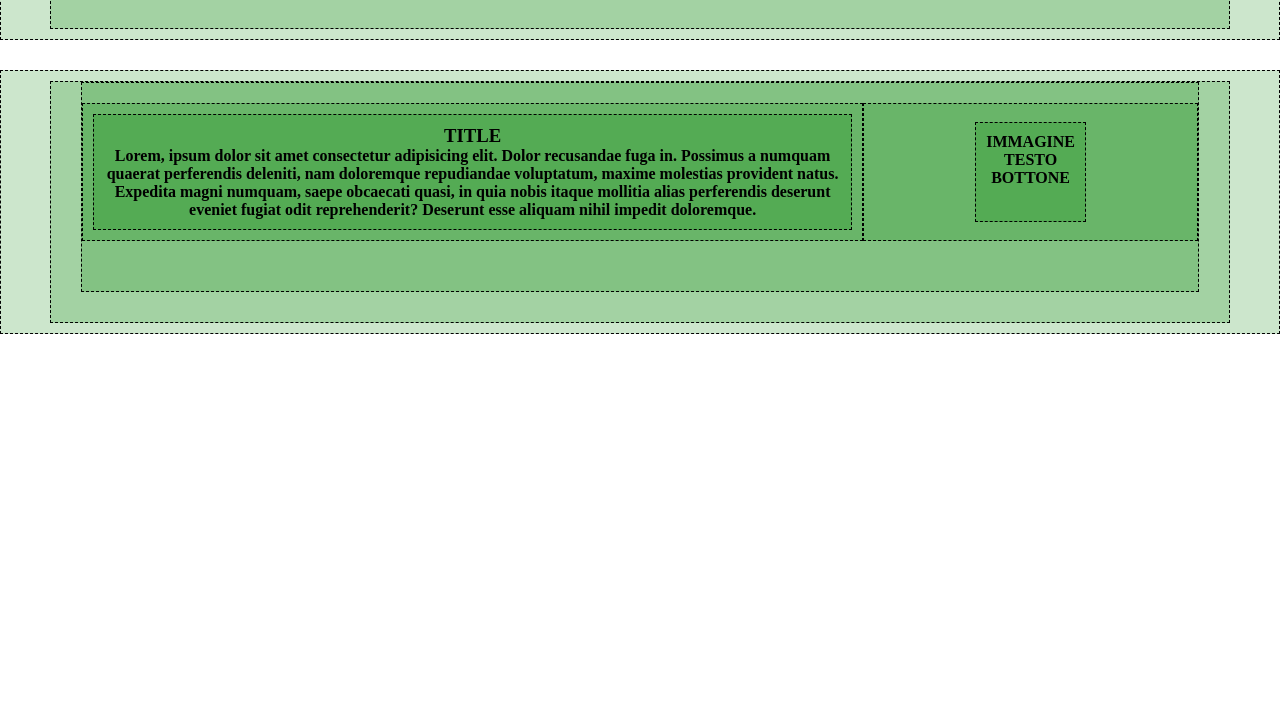
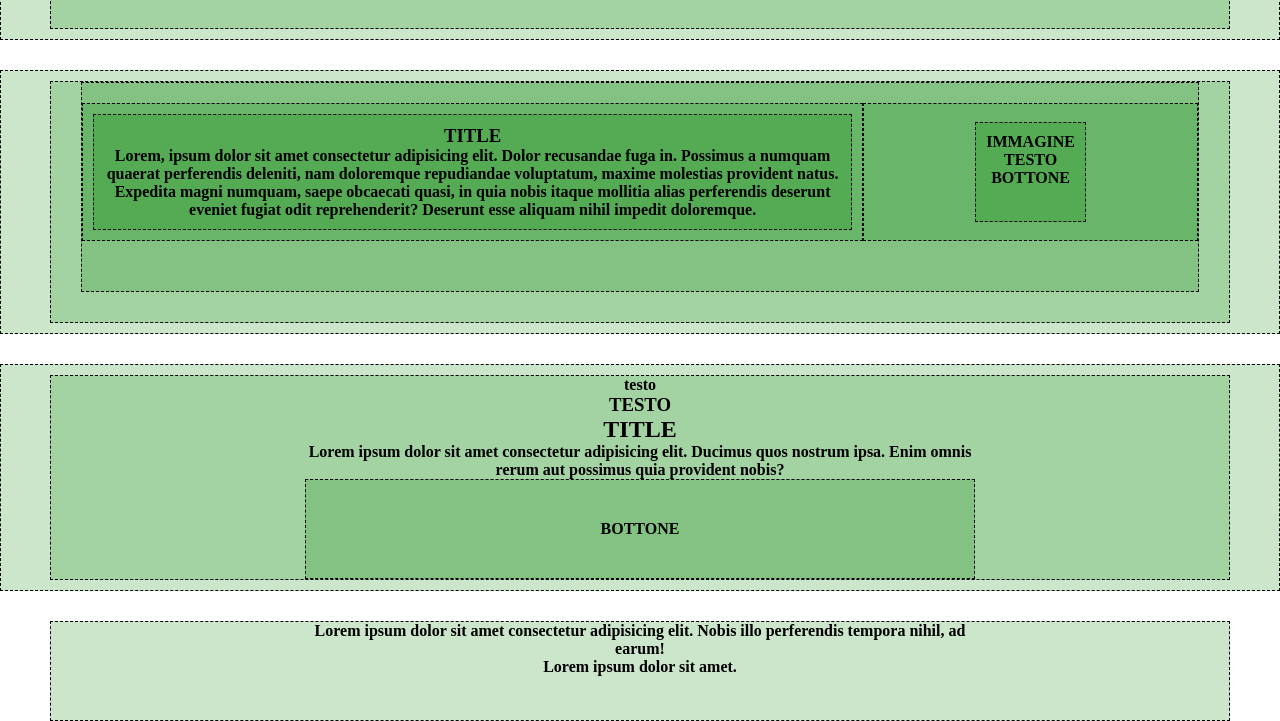
Before and after one commit to mcspe/htmlcss-responsive-layout, a plain HTML site: page index.html in a window 1280 px wide. Shown: the part 2547-3268 px from the top of the page. Before the commit the page ends 2911 px from the top, so only its background shows below. Drawn offline with Linux system fonts and the light colour scheme.

Commit message:
[add] footer sections

```diff
--- a/css/desktop-style.css
+++ b/css/desktop-style.css
@@ -48,4 +48,12 @@
       }
     /* /ABOUT US SECTION */
   /* MAIN */
+
+  /* FOOTER */
+    footer .container .foot-content{
+      padding: 0 20%;
+    }
+    /* CTA SECTION */
+    /* /CTA SECTION */
+  /* /FOOTER */
 }
--- a/css/style.css
+++ b/css/style.css
@@ -53,3 +53,4 @@ header .desktop-nav{
       margin: 30px 0;
     }
   /* /BENEFIT SECTION */
+/* /MAIN */
--- a/css/tablet-style.css
+++ b/css/tablet-style.css
@@ -33,4 +33,11 @@
     /* /ABOUT US SECTION */
   /* MAIN */
 
+  /* FOOTER */
+    footer .container .foot-content{
+      padding: 0 10%;
+    }
+    /* CTA SECTION */
+    /* /CTA SECTION */
+  /* /FOOTER */
 }
--- a/index.html
+++ b/index.html
@@ -398,7 +398,48 @@
 
   </main>
 
-  <footer></footer>
+  <footer>
+
+    <!-- CTA SECTION -->
+    <section class="cta m-b30 debug">
+
+      <div class="container debug">
+
+        <div class="foot-content">
+
+          <h4>testo</h4>
+          <h3>TESTO</h3>
+          <h2>TITLE</h2>
+          <p>Lorem ipsum dolor sit amet consectetur adipisicing elit. Ducimus quos nostrum ipsa. Enim omnis rerum aut possimus quia provident nobis?</p>
+
+          <div class="btn debug box-debug">BOTTONE</div>
+
+        </div>
+
+
+      </div>
+
+    </section>
+    <!-- /CTA SECTION -->
+
+    <!-- CREDIT SECTION -->
+    <section class="credit">
+
+      <div class="container debug">
+
+        <div class="foot-content">
+
+          <p>Lorem ipsum dolor sit amet consectetur adipisicing elit. Nobis illo perferendis tempora nihil, ad earum!</p>
+          <span>Lorem ipsum dolor sit amet.</span>
+
+        </div>
+
+      </div>
+
+    </section>
+    <!-- /CREDIT SECTION -->
+
+  </footer>
 
 </body>
 </html>
```
